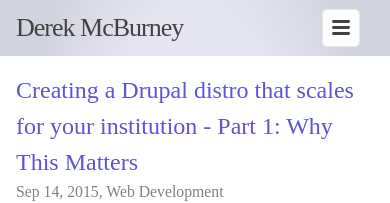
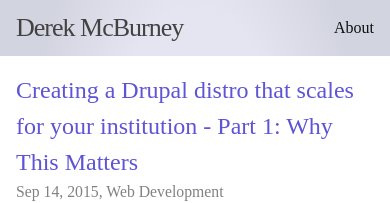
Before and after one commit to dmcb/dmcb-dot-dev, a Jekyll site: the page built from index.html, in a window 390 px wide. Shown: the top 203 px of the page. Built offline with Jekyll 4.4.1, drawn with Linux system fonts in a browser that asks for light colours.

Commit message:
Removes 'hamburger' menu from mobile
Right now the menu is too small to need special treatment.

```diff
--- a/_sass/_layout.scss
+++ b/_sass/_layout.scss
@@ -41,49 +41,49 @@
         }
     }
 
-    @include media-query($on-palm) {
-        position: absolute;
-        top: 9px;
-        right: 30px;
-        background-color: $background-color;
-        border: 1px solid $grey-color-light;
-        border-radius: 5px;
-        text-align: right;
+    // @include media-query($on-palm) {
+    //     position: absolute;
+    //     top: 9px;
+    //     right: 30px;
+    //     background-color: $background-color;
+    //     border: 1px solid $grey-color-light;
+    //     border-radius: 5px;
+    //     text-align: right;
 
-        .menu-icon {
-            display: block;
-            float: right;
-            width: 36px;
-            height: 26px;
-            line-height: 0;
-            padding-top: 10px;
-            text-align: center;
+    //     .menu-icon {
+    //         display: block;
+    //         float: right;
+    //         width: 36px;
+    //         height: 26px;
+    //         line-height: 0;
+    //         padding-top: 10px;
+    //         text-align: center;
 
-            > svg {
-                width: 18px;
-                height: 15px;
+    //         > svg {
+    //             width: 18px;
+    //             height: 15px;
 
-                path {
-                    fill: $grey-color-dark;
-                }
-            }
-        }
+    //             path {
+    //                 fill: $grey-color-dark;
+    //             }
+    //         }
+    //     }
 
-        .trigger {
-            clear: both;
-            display: none;
-        }
+    //     .trigger {
+    //         clear: both;
+    //         display: none;
+    //     }
 
-        &:hover .trigger {
-            display: block;
-            padding-bottom: 5px;
-        }
+    //     &:hover .trigger {
+    //         display: block;
+    //         padding-bottom: 5px;
+    //     }
 
-        .page-link {
-            display: block;
-            padding: 5px 10px;
-        }
-    }
+    //     .page-link {
+    //         display: block;
+    //         padding: 5px 10px;
+    //     }
+    // }
 }
 
 
--- a/css/main.scss
+++ b/css/main.scss
@@ -86,10 +86,6 @@
 		@include media-query($on-palm) {
 			margin: 0.5em 0;
 		}
-
-		a:hover {
-			text-decoration: none;
-		}
 	}
 
 	.site-header {
```
